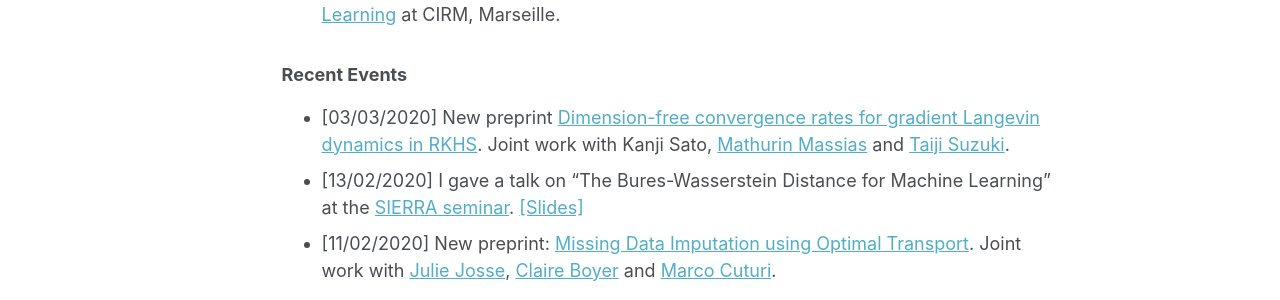
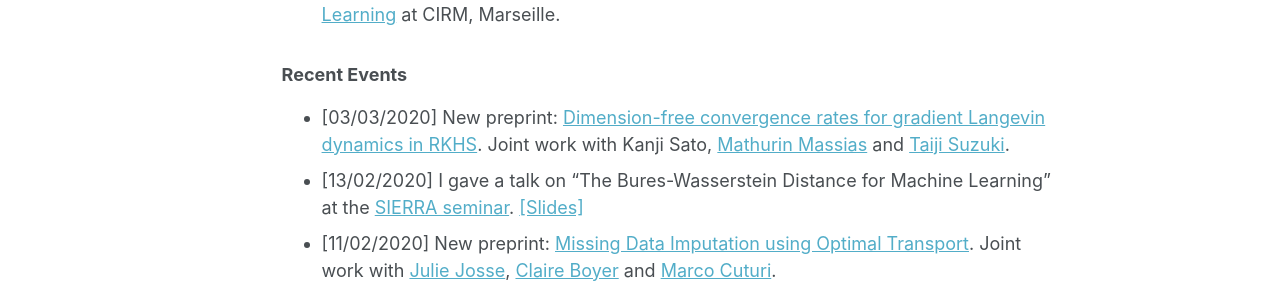
Before and after one commit to BorisMuzellec/borismuzellec.github.io, a Jekyll site: the page built from _pages/about.md, in a window 1280 px wide. Shown: the part 490-790 px from the top of the page. Built offline with Jekyll 4.4.1, drawn with Linux system fonts in a browser that asks for light colours.

```diff
--- a/_pages/about.md
+++ b/_pages/about.md
@@ -21,6 +21,6 @@ I am a PhD student at CREST, ENSAE, working under the supervision of [Marco Cutu
 
 
 ### Recent Events ###
-* [03/03/2020] New preprint [Dimension-free convergence rates for gradient Langevin dynamics in RKHS](https://arxiv.org/abs/2003.00306). Joint work with Kanji Sato, [Mathurin Massias](https://mathurinm.github.io) and [Taiji Suzuki](http://ibis.t.u-tokyo.ac.jp/suzuki/).
+* [03/03/2020] New preprint: [Dimension-free convergence rates for gradient Langevin dynamics in RKHS](https://arxiv.org/abs/2003.00306). Joint work with Kanji Sato, [Mathurin Massias](https://mathurinm.github.io) and [Taiji Suzuki](http://ibis.t.u-tokyo.ac.jp/suzuki/).
 * [13/02/2020] I gave a talk on "The Bures-Wasserstein Distance for Machine Learning" at the [SIERRA seminar](https://www.di.ens.fr/sierra/seminars.php). [[Slides]](https://borismuzellec.github.io/publications/bures_wasserstein_ml.pdf)
 * [11/02/2020] New preprint: [Missing Data Imputation using Optimal Transport](http://arxiv.org/abs/2002.03860). Joint work with [Julie Josse](http://juliejosse.com), [Claire Boyer](http://www.lpsm.paris/pageperso/boyer/) and [Marco Cuturi](http://marcocuturi.net).
```
